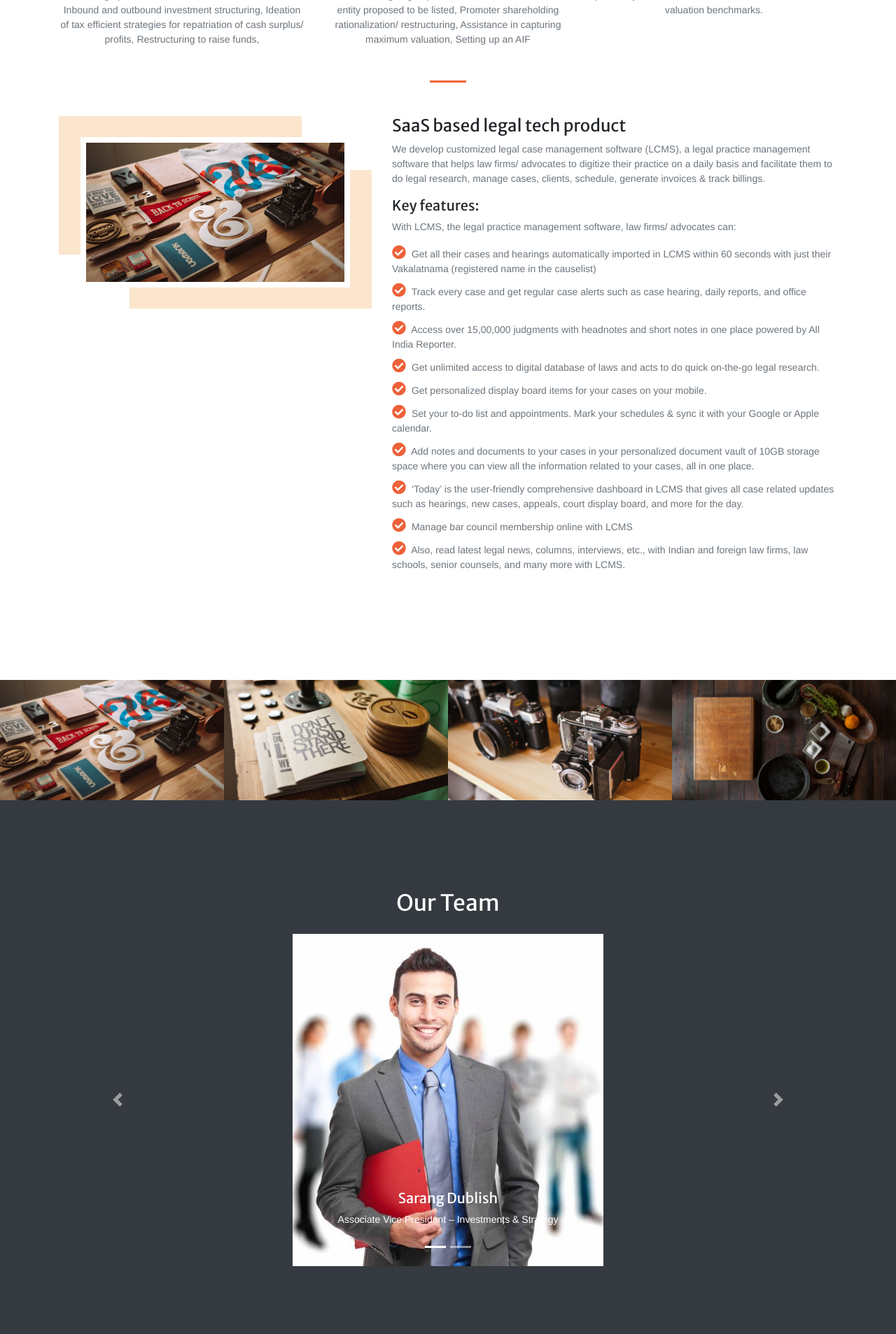
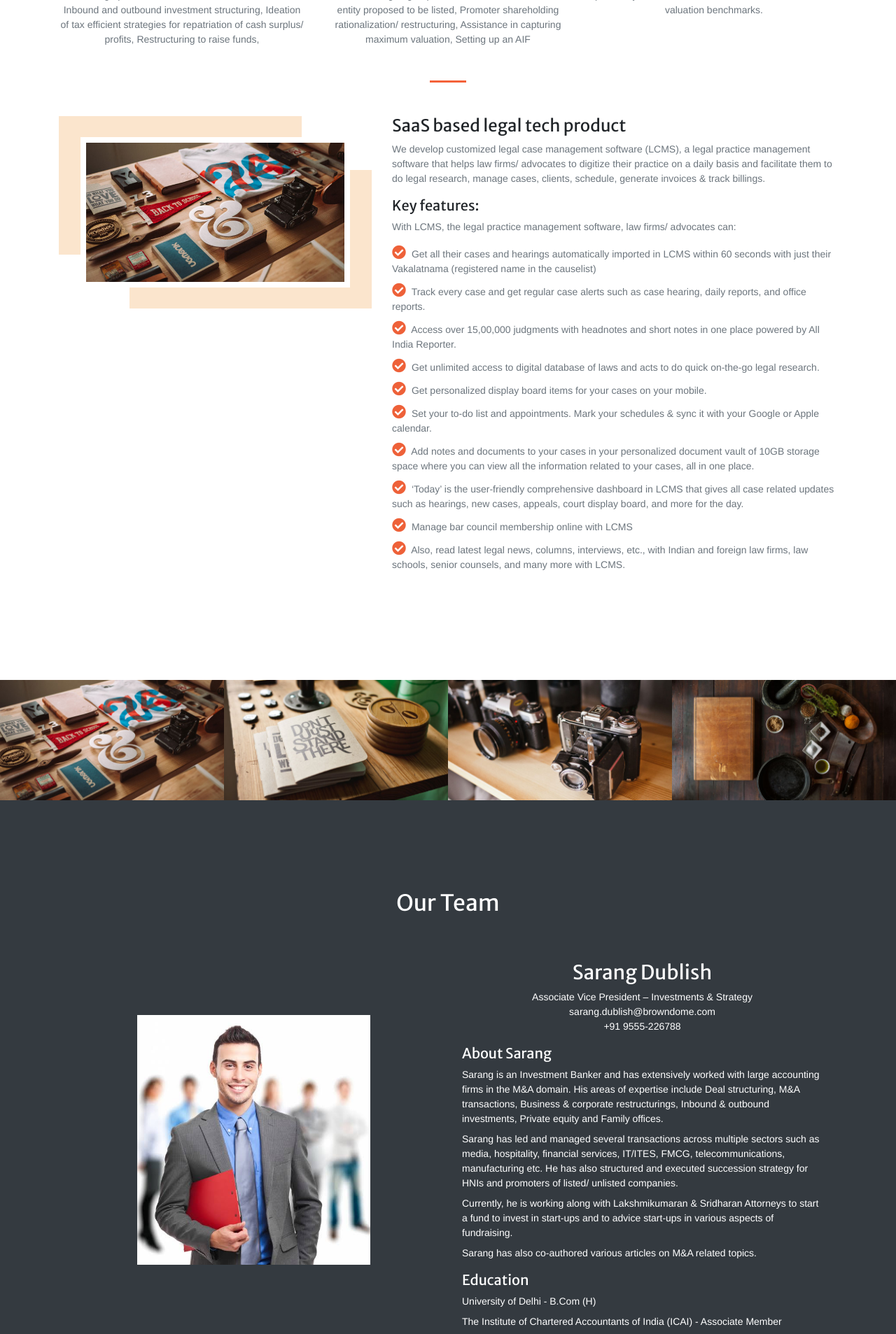
Before and after one commit to lakshmikumaran-sridharan/browndome-website, a Django app: page /about/ in a window 1280 px wide. Shown: the part 1973-3880 px from the top of the page at 70% size. Run offline with Django 3.2, Linux system fonts and the light colour scheme; some libraries are stand-ins or nearby versions.

Commit message:
team content & logo

```diff
--- a/browndome/static/css/project.css
+++ b/browndome/static/css/project.css
@@ -71,3 +71,34 @@
   background-color: #fbe5cd;
   transition: .5s;
 }
+
+.team-info {
+  /* border: 1px solid rgba(204,204,204,.33); */
+  float: left;
+  width: 100%;
+  border-radius: 3px;
+  display: flex;
+  align-items: center;
+}
+
+.team-info .img-sec {
+  width: 50%;
+  float: left;
+}
+
+.team-info .img-sec img {
+  display: block;
+  width: 60%;
+  margin-right: auto;
+  margin-left: auto;
+}
+
+.team-info .fig-caption {
+  padding: 15px 20px 0;
+  width: 50%;
+  float: left;
+}
+
+.team-info .fig-caption p {
+  margin-bottom: 0;
+}
--- a/browndome/templates/base.html
+++ b/browndome/templates/base.html
@@ -51,7 +51,9 @@
   <!-- Navigation -->
   <nav class="navbar navbar-expand-lg navbar-light fixed-top py-3" id="mainNav">
     <div class="container">
-      <a class="navbar-brand js-scroll-trigger" href="#page-top">BROWNDOME</a>
+      <a class="navbar-brand js-scroll-trigger" href="#page-top">
+          <img src="{% static 'img/logo.jpg' %}" alt="">
+      </a>
       <button class="navbar-toggler navbar-toggler-right" type="button" data-toggle="collapse"
         data-target="#navbarResponsive" aria-controls="navbarResponsive" aria-expanded="false"
         aria-label="Toggle navigation">
@@ -317,37 +319,66 @@
   <!-- Call to Action Section -->
   <section class="page-section bg-dark text-white" id="team">
     <div class="container text-center">
-      <h2 class="mb-4">Our Team</h2>
-      <div class="bd-example">
-        <div id="carouselExampleCaptions" class="carousel slide" data-ride="carousel">
-          <ol class="carousel-indicators">
-            <li data-target="#carouselExampleCaptions" data-slide-to="0" class="active"></li>
-            <li data-target="#carouselExampleCaptions" data-slide-to="1"></li>
-          </ol>
-          <div class="carousel-inner">
-            <div class="carousel-item active text-center">
-              <img src="{% static 'img/employee.jpeg' %}" class="w-40" alt="...">
-              <div class="carousel-caption d-none d-md-block">
-                <h5>Sarang Dublish</h5>
-                <p>Associate Vice President – Investments & Strategy</p>
+      <h2 class="mb-5">Our Team</h2>
+      <div class="row" role="listbox">
+        <div class="col-md-12">
+          <div class="team-info">
+            <div class="img-sec">
+              <img src="{% static 'img/employee.jpeg' %}" class="img-responsive">
             </div>
-            </div>
-            <div class="carousel-item text-center">
-              <img src="{% static 'img/employee.jpeg' %}" class="w-40" alt="...">
-              <div class="carousel-caption d-none d-md-block">
-                <h5>Ateev Chadda</h5>
-                <p>Chief Operating Officer – Investments & Strategy</p>
+            <div class="fig-caption">
+              <h3>Sarang Dublish</h3>
+              <p class="marb-20">Associate Vice President –
+                Investments & Strategy</p>
+              <p>sarang.dublish@browndome.com</p>
+              <p>+91 9555-226788</p>
+              <h5 class="mt-3 text-left">About Sarang</h5>
+              <p class="mt-2 text-left">Sarang is an Investment Banker and has extensively worked with large
+                accounting firms in the M&A domain. His areas of expertise include Deal
+                structuring, M&A transactions, Business & corporate restructurings,
+                Inbound & outbound investments, Private equity and Family offices.</p>
+              <p class="mt-2 text-left">Sarang has led and managed several transactions across multiple sectors
+                such as media, hospitality, financial services, IT/ITES, FMCG,
+                telecommunications, manufacturing etc. He has also structured and
+                executed succession strategy for HNIs and promoters of listed/ unlisted
+                companies.</p>
+              <p class="mt-2 text-left">Currently, he is working along with Lakshmikumaran & Sridharan Attorneys
+                to start a fund to invest in start-ups and to advice start-ups in various
+                aspects of fundraising.</p>
+              <p class="mt-2 text-left">Sarang has also co-authored various articles on M&A related topics.</p>
+              <h5 class="mt-3 text-left">Education</h5>
+              <p class="mt-2 text-left">University of Delhi - B.Com (H)</p>
+              <p class="mt-2 text-left">The Institute of Chartered Accountants of India (ICAI) - Associate Member</p>
             </div>
           </div>
         </div>
-          <a class="carousel-control-prev" href="#carouselExampleCaptions" role="button" data-slide="prev">
-            <span class="carousel-control-prev-icon" aria-hidden="true"></span>
-            <span class="sr-only">Previous</span>
-          </a>
-          <a class="carousel-control-next" href="#carouselExampleCaptions" role="button" data-slide="next">
-            <span class="carousel-control-next-icon" aria-hidden="true"></span>
-            <span class="sr-only">Next</span>
-          </a>
+        <div class="col-md-12 mt-5">
+          <div class="team-info">
+            <div class="fig-caption">
+              <h3>Ateev Chadda</h3>
+              <p class="marb-20">Chief Operating Officer –
+                Investments & Strategy</p>
+              <p>ateev.chadda@browndome.com</p>
+              <p>+91 98119 32076</p>
+              <h5 class="mt-3 text-left">About Ateev</h5>
+              <p class="mt-2 text-left">Ateev is an Investment banker having more than 18 years of work
+                experience in various facets of M&A, strategy and business development.</p>
+              <p class="mt-2 text-left">In his previous role, Ateev was the head of Strategic Partnerships business
+                at Hindustan Times where he built the equity and real estate investment
+                business to a 500 cr size over the last 3 years.</p>
+              <p class="mt-2 text-left">Ateev has worked with Andersen, Macquarie and Bharti group in Business
+                development, Finance and Strategy roles throughout his career.</p>
+              <p class="mt-2 text-left">Currently, he is working along with Lakshmikumaran & Sridharan Attorneys
+                to start a fund to invest in start-ups and to advice start-ups in various
+                aspects of fundraising.</p>
+              <h5 class="mt-3 text-left">Education</h5>
+              <p class="mt-2 text-left">Delhi College of Engineering</p>
+              <p class="mt-2 text-left">MBA - IIM Bangalore</p>
+            </div>
+            <div class="img-sec">
+              <img src="{% static 'img/employee.jpeg' %}" class="img-responsive">
+            </div>
+          </div>
         </div>
       </div>
     </div>
```
Lines whose indentation alone changed are shown as unchanged.
